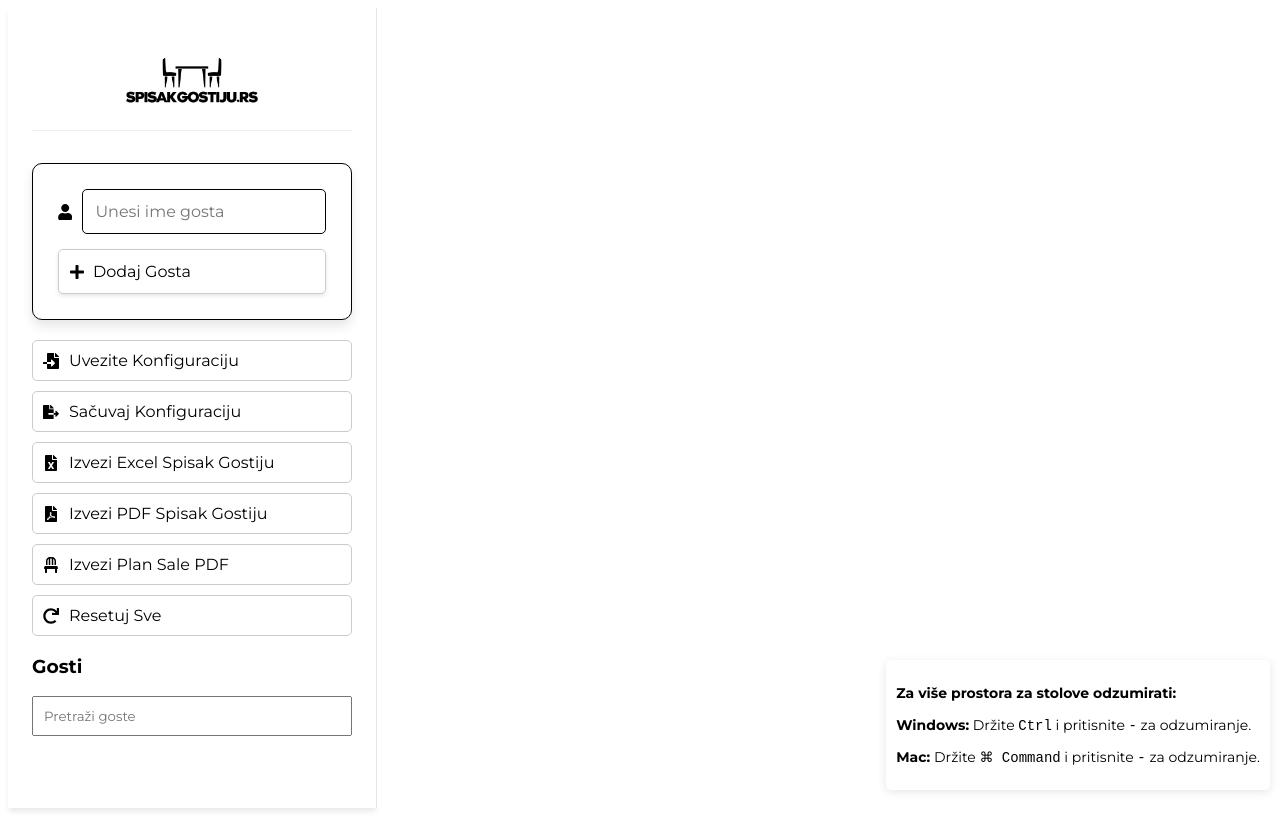
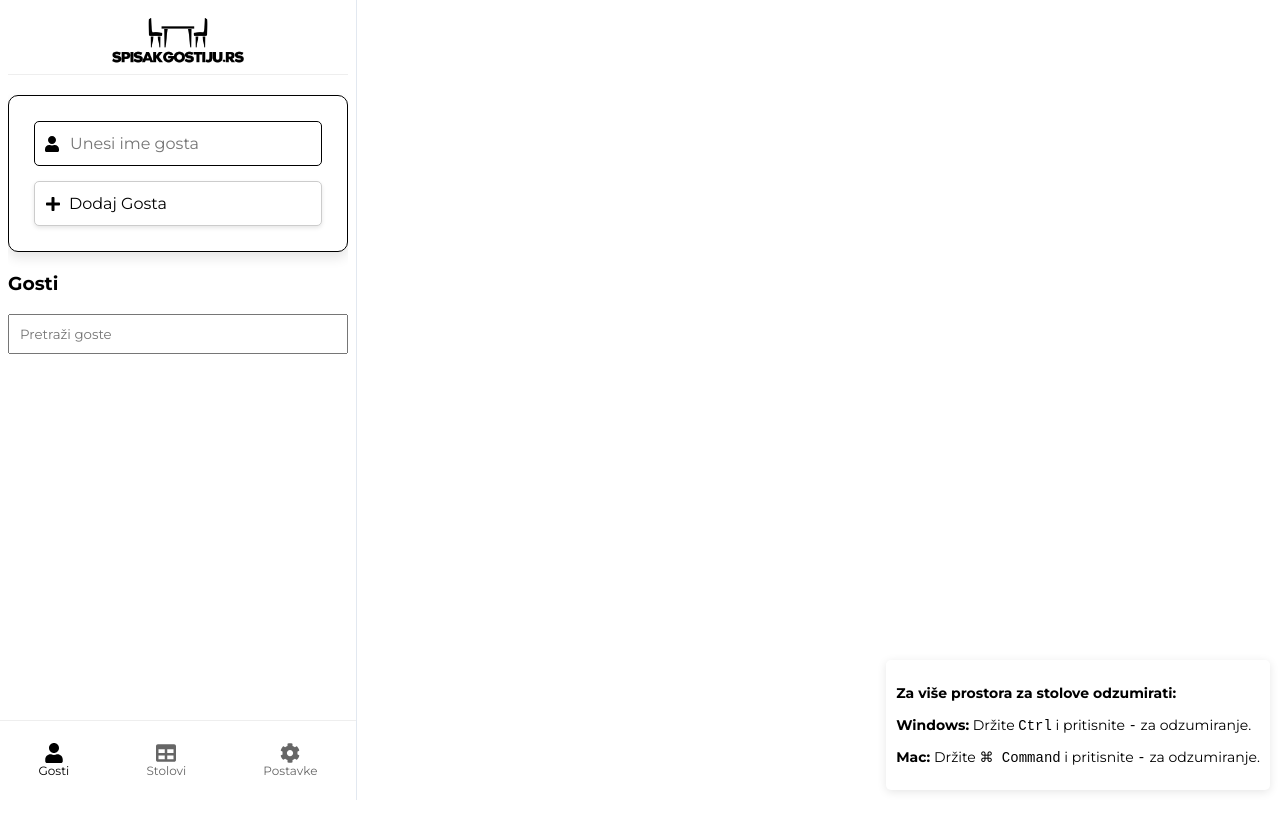
Before and after one commit to Adrian-Swifter/spisak-gostiju, a React (Vite) app: page / in a window 1280 px wide. Built offline with nearby package versions, Linux system fonts and the light colour scheme.

Commit message:
sidebar design fixes

```diff
--- a/src/App.tsx
+++ b/src/App.tsx
@@ -18,6 +18,9 @@ import {
   FaChair,
   FaTrash,
   FaRedo,
+  FaUser,
+  FaTable,
+  FaCog,
 } from "react-icons/fa";
 import DeviceWrapper from "./components/DeviceWrapper";
 import logo from "./assets/logo.png";
@@ -26,16 +29,17 @@ const App = () => {
   const [newTableName, setNewTableName] = useState("");
   const [newChairCount, setNewChairCount] = useState(8);
   const [showResetPopup, setShowResetPopup] = useState(false);
-
   const [guests, setGuests] = useState<Guest[]>(() => {
     const saved = localStorage.getItem("guests");
     return saved ? JSON.parse(saved) : [];
   });
-
   const [tables, setTables] = useState<Table[]>(() => {
     const saved = localStorage.getItem("tables");
     return saved ? JSON.parse(saved) : [];
   });
+  const [activeTab, setActiveTab] = useState<"guests" | "tables" | "settings">(
+    "guests"
+  );
 
   useEffect(() => {
     localStorage.setItem("tables", JSON.stringify(tables));
@@ -235,8 +239,6 @@ const App = () => {
             <div
               style={{
                 textAlign: "center",
-                marginBottom: "2rem",
-                padding: "1rem",
                 borderBottom: "1px solid #eee",
               }}
             >
@@ -251,7 +253,24 @@ const App = () => {
                 }}
               />
             </div>
+            <div
+              style={{
+                marginBottom: "80px",
+                overflowY: "auto",
+                height: "calc(100vh - 200px)",
+              }}
+            >
+              {activeTab === "guests" && (
+                <>
                   <GuestForm onAdd={addGuest} />
+                  <GuestList
+                    guests={guests}
+                    onDelete={deleteGuest}
+                    onEdit={editGuest}
+                  />
+                </>
+              )}
+              {activeTab === "settings" && (
                 <div
                   className="button-group"
                   style={{
@@ -345,12 +364,11 @@ const App = () => {
                     Resetuj Sve
                   </button>
                 </div>
-            <GuestList
-              guests={guests}
-              onDelete={deleteGuest}
-              onEdit={editGuest}
-            />
-            <h3>Napravi Sto</h3>
+              )}
+
+              {activeTab === "tables" && (
+                <>
+                  <h3 style={{ marginBottom: "10px" }}>Napravi Sto</h3>
                   <div className="table-creator">
                     <select
                       value={tableType}
@@ -366,7 +384,9 @@ const App = () => {
                       <select
                         value={seatingType}
                         onChange={(e) =>
-                    setSeatingType(e.target.value as "one-sided" | "two-sided")
+                          setSeatingType(
+                            e.target.value as "one-sided" | "two-sided"
+                          )
                         }
                       >
                         <option value="one-sided">Jednostrano sedenje</option>
@@ -436,6 +456,71 @@ const App = () => {
                         </button>
                       </div>
                     ))}
+                  </div>
+                </>
+              )}
+            </div>
+            <div
+              style={{
+                position: "absolute",
+                bottom: 0,
+                left: 0,
+                width: "100%",
+                backgroundColor: "#fff",
+                borderTop: "1px solid #eee",
+                display: "flex",
+                justifyContent: "space-around",
+                padding: "10px 0",
+                boxSizing: "border-box",
+              }}
+            >
+              <button
+                onClick={() => setActiveTab("guests")}
+                style={{
+                  background: "none",
+                  border: "none",
+                  cursor: "pointer",
+                  color: activeTab === "guests" ? "#000" : "#666",
+                  display: "flex",
+                  flexDirection: "column",
+                  alignItems: "center",
+                }}
+              >
+                <FaUser size={20} />
+                <span style={{ fontSize: "12px" }}>Gosti</span>
+              </button>
+
+              <button
+                onClick={() => setActiveTab("tables")}
+                style={{
+                  background: "none",
+                  border: "none",
+                  cursor: "pointer",
+                  color: activeTab === "tables" ? "#000" : "#666",
+                  display: "flex",
+                  flexDirection: "column",
+                  alignItems: "center",
+                }}
+              >
+                <FaTable size={20} />
+                <span style={{ fontSize: "12px" }}>Stolovi</span>
+              </button>
+
+              <button
+                onClick={() => setActiveTab("settings")}
+                style={{
+                  background: "none",
+                  border: "none",
+                  cursor: "pointer",
+                  color: activeTab === "settings" ? "#000" : "#666",
+                  display: "flex",
+                  flexDirection: "column",
+                  alignItems: "center",
+                }}
+              >
+                <FaCog size={20} />
+                <span style={{ fontSize: "12px" }}>Postavke</span>
+              </button>
             </div>
           </div>
           <div className="canvas">
--- a/src/components/guests/GuestForm.tsx
+++ b/src/components/guests/GuestForm.tsx
@@ -24,19 +24,29 @@ const GuestForm = ({ onAdd }: { onAdd: (name: string) => void }) => {
         backgroundColor: "#fff",
       }}
     >
-      <div style={{ display: "flex", alignItems: "center", width: "100%" }}>
-        <FaUser style={{ marginRight: "10px", color: "#000" }} />
+      <div style={{ position: "relative", width: "100%" }}>
+        <FaUser
+          style={{
+            position: "absolute",
+            left: "10px",
+            top: "50%",
+            transform: "translateY(-50%)",
+            color: "#000",
+            zIndex: 1,
+          }}
+        />
         <input
           value={name}
           onChange={(e) => setName(e.target.value)}
           required
           style={{
-            padding: "12px",
+            padding: "12px 12px 12px 35px",
             borderRadius: "5px",
             border: "1px solid #000",
             width: "100%",
             boxSizing: "border-box",
             fontSize: "16px",
+            position: "relative",
           }}
           placeholder="Unesi ime gosta"
         />
--- a/src/components/guests/GuestList.tsx
+++ b/src/components/guests/GuestList.tsx
@@ -54,13 +54,13 @@ const GuestList = ({
           padding: "10px",
         }}
       >
-        <ol style={{ padding: 0 }}>
+        <ol style={{ padding: 0, listStylePosition: "inside" }}>
           {filteredGuests.map((guest) => (
             <li
               key={guest.id}
               className="guest-item"
               style={{
-                padding: "10px",
+                paddingRight: "5px",
                 marginBottom: "10px",
                 backgroundColor: "#fff",
                 boxShadow: "0 2px 4px rgba(0,0,0,0.1)",
--- a/src/index.css
+++ b/src/index.css
@@ -5,6 +5,10 @@
   --background: #f8f9fa;
   --surface: #ffffff;
   --shadow: 0 4px 6px -1px rgba(0, 0, 0, 0.1);
+}
+
+body {
+  margin: 0;
 }
 
 .app {
@@ -21,12 +25,12 @@ input {
 }
 
 .sidebar {
-  width: 320px;
-  padding: 1.5rem;
+  width: 340px;
+  padding: 0.5rem;
   background: var(--surface);
   border-right: 1px solid #e2e8f0;
   box-shadow: var(--shadow);
-  overflow-y: auto;
+  position: relative;
 }
 
 .canvas {
@@ -73,11 +77,10 @@ input {
 
 /* Table Creator Form */
 .table-creator {
-  margin: 2rem 0;
+  margin: 20px 0;
   display: flex;
   flex-direction: column;
   gap: 1rem;
-  padding: 1.5rem;
   background: var(--surface);
   border-radius: 0.5rem;
   box-shadow: var(--shadow);
```
Lines whose indentation alone changed are shown as unchanged.
